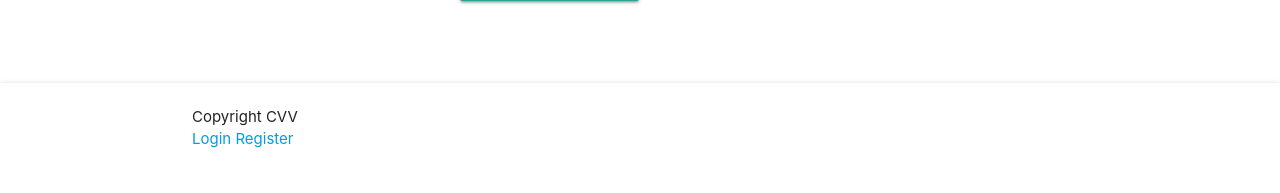
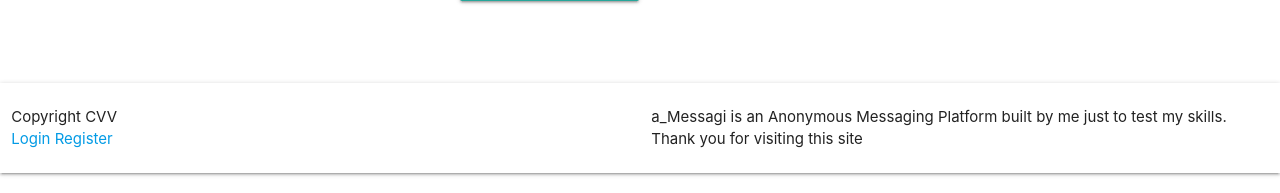
Before and after one commit to chinvib66/amessagi, a Django app: page / in a window 1280 px wide. Shown: the part 652-845 px from the top of the page. Before the commit the page ends 800 px from the top, so only its background shows below. Run offline with Django 3.2, Linux system fonts and the light colour scheme.

Commit message:
commit 3

```diff
--- a/templates/base.html
+++ b/templates/base.html
@@ -53,8 +53,8 @@
     {% block body %}
     {% endblock %}
     <br><br><br>
-    <footer style="height: 90px;" class="z-depth-1"><br>
-        <div class="container">
+    <footer style="height: 90px;" class="z-depth-1 row"><br>
+        <div class="container col s6 m6 l6 xl6">
             Copyright CVV
             <br>
             {% if amuser.user is None %}
@@ -62,6 +62,10 @@
             <a href="{% url 'users:register' %}">Register</a>
             {% endif %}
         </div>
+        <div class="col s6 m6 l6 xl6 container">
+            a_Messagi is an Anonymous Messaging Platform built by me just to test my skills. <br>
+            Thank you for visiting this site
+        </div>
     </footer>
 </body>
 </html>
```
